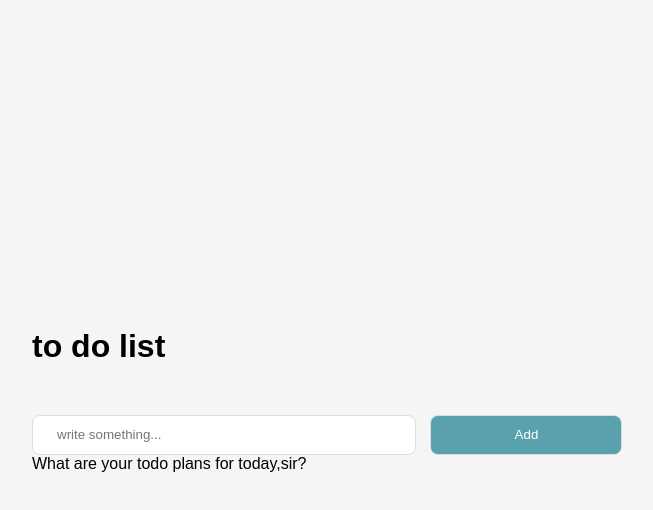
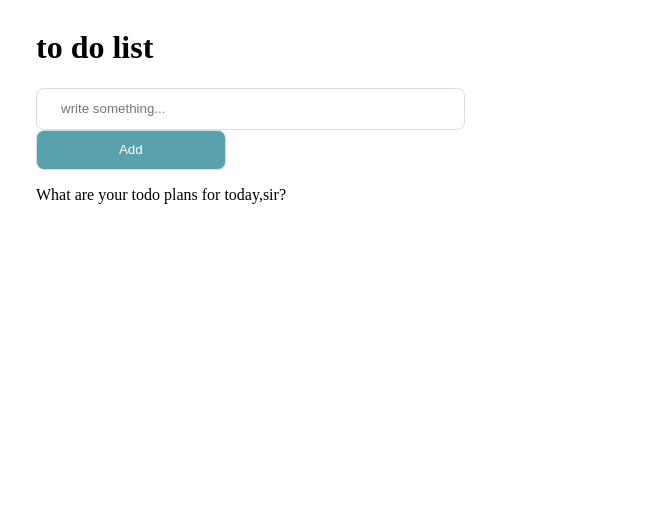
Before and after one commit to MirlanZH/Elementary-Todo-List, a plain HTML site: page index.html in a window 1280 px wide. Shown: the whole page, without its empty margins (288-941 px from the left). Drawn offline with Linux system fonts and the light colour scheme.

Commit message:
changed some style

```diff
--- a/style.css
+++ b/style.css
@@ -1,13 +1,3 @@
-*{
-    margin: 0;
-    padding: 0;
-    outline: 0;
-    box-sizing: border-box;
-}
-html,body{
-    width: 100%;
-    height: 100%;
-}
 a{
     text-decoration: none;
     color: inherit;
@@ -16,9 +6,6 @@ body{
     display: flex;
     justify-content: center;
     align-items: center;
-    flex-direction: column;
-    background-color: #f5f5f5;
-    font-family: sans-serif;
 }
 ul li a{
     margin-left: 15px;
@@ -34,11 +21,7 @@ ul li a{
     min-width: 400px;
 }
 ul {
-    font-family: sans-serif,cursive;
     font-size: 20px;
-    font-weight: 400;
-    font-style: italic;
-    margin: 50px;
 }
 ul li{
 margin-bottom: 10px;
@@ -48,7 +31,6 @@ ul li a{
     margin-left: 15px;
     color: white;
     cursor: pointer;
-    border:1px solid #7cbe7b;
     border-radius: 5px;
     padding: 0 15px 2px 15px;
     background-color: #7cbe7b;
```
